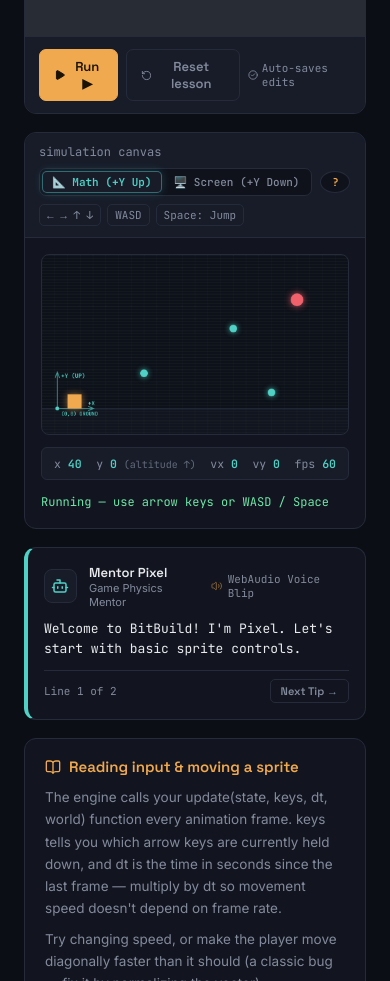
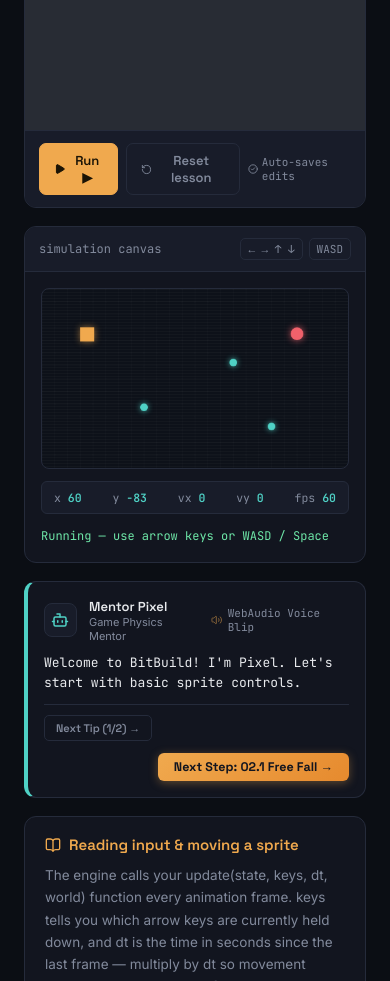
Before and after one commit to Hrithik-exe/Bitbuild, a React (Vite) app: page / in a window 390 px wide. Shown: the part 945-1926 px from the top of the page. Built offline with nearby package versions, Linux system fonts and the light colour scheme.

Commit message:
feat: split gravity into 4 bite-sized pieces with next step navigation and clean movement emulation

```diff
--- a/src/App.tsx
+++ b/src/App.tsx
@@ -136,6 +136,30 @@ export function App() {
     setActiveView('sandbox');
   };
 
+  // Navigation for Next and Prev piece-by-piece lessons
+  const currentIdx = lessons.findIndex(l => l.id === currentLesson.id);
+  const prevLesson = currentIdx > 0 ? lessons[currentIdx - 1] : null;
+  const nextLesson = currentIdx < lessons.length - 1 ? lessons[currentIdx + 1] : null;
+
+  const goToNextLesson = useCallback(() => {
+    if (nextLesson) {
+      if (!completedLessonIds.includes(currentLesson.id)) {
+        setCompletedLessonIds(prev => [...prev, currentLesson.id]);
+        setCurrentXp(prev => prev + currentLesson.xp);
+        blipAudio.playSuccessTone();
+      }
+      setCurrentLesson(nextLesson);
+      setActiveView('sandbox');
+    }
+  }, [nextLesson, currentLesson, completedLessonIds]);
+
+  const goToPrevLesson = useCallback(() => {
+    if (prevLesson) {
+      setCurrentLesson(prevLesson);
+      setActiveView('sandbox');
+    }
+  }, [prevLesson]);
+
   return (
     <div className="app-container">
       <Header
@@ -201,8 +225,16 @@ export function App() {
             />
           </div>
 
-          {/* Undertale-style Procedural Mentor Voice Dialogue */}
-          <MentorBox dialogueLines={currentLesson.mentorLines} />
+          {/* Undertale-style Procedural Mentor Voice Dialogue with Step Navigation */}
+          <MentorBox
+            dialogueLines={currentLesson.mentorLines}
+            onNextLesson={goToNextLesson}
+            onPrevLesson={goToPrevLesson}
+            hasNextLesson={Boolean(nextLesson)}
+            hasPrevLesson={Boolean(prevLesson)}
+            nextLessonLabel={nextLesson ? `${nextLesson.num} ${nextLesson.label}` : ''}
+            prevLessonLabel={prevLesson ? `${prevLesson.num} ${prevLesson.label}` : ''}
+          />
 
           {/* Detailed Lesson Instructions & Notes */}
           <LessonNote note={currentLesson.note} />
--- a/src/components/Canvas/GameCanvas.tsx
+++ b/src/components/Canvas/GameCanvas.tsx
@@ -41,10 +41,11 @@ export const GameCanvas: React.FC<GameCanvasProps> = ({
 
   // Initialize World Config with entities driven dynamically by user code
   const initWorld = useCallback((currentLessonId: string): WorldConfig => {
+    const isGroundless = currentLessonId === 'move' || currentLessonId === 'gravity-1';
     return {
       width: 480,
       height: 280,
-      groundY: 240,
+      groundY: isGroundless ? -1 : 240,
       platform: ['collision', 'capstone'].includes(currentLessonId) ? { x: 250, y: 145, w: 120, h: 20 } : null,
       goal: currentLessonId === 'capstone' ? { x: 416, y: 175, w: 38, h: 65 } : null
     };
@@ -52,15 +53,17 @@ export const GameCanvas: React.FC<GameCanvasProps> = ({
 
   const worldRef = useRef<WorldConfig>(initWorld(lessonId));
 
-  // Simulation State: Player starts grounded on the floor (groundY 240 - height 22 = 218)
+  // Simulation State: Player starts at (60,60) for free movement, or grounded on floor for physics
+  const isMoveLesson = lessonId === 'move';
+  const isAirborne = ['move', 'gravity-1', 'gravity-2'].includes(lessonId);
   const stateRef = useRef<PlayerState>({
-    x: 40,
-    y: 218,
+    x: 60,
+    y: lessonId === 'gravity-1' ? 30 : lessonId === 'gravity-2' ? 40 : isMoveLesson ? 60 : 218,
     vx: 0,
     vy: 0,
     width: 22,
     height: 22,
-    onGround: true,
+    onGround: !isAirborne,
     enemyX: 400,
     enemyY: 70,
     enemyRadius: 10,
@@ -95,16 +98,32 @@ export const GameCanvas: React.FC<GameCanvasProps> = ({
     // Reset world entities according to current lesson defaults
     worldRef.current = initWorld(lessonIdRef.current);
 
-    const gY = typeof worldRef.current.groundY === 'number' ? worldRef.current.groundY : 240;
+    const gY = typeof worldRef.current.groundY === 'number' && worldRef.current.groundY > 0
+      ? worldRef.current.groundY
+      : 240;
     const pH = stateRef.current.height || 22;
 
+    if (lessonIdRef.current === 'move') {
+      stateRef.current.x = 60;
+      stateRef.current.y = 60;
+      stateRef.current.onGround = false;
+    } else if (lessonIdRef.current === 'gravity-1') {
+      stateRef.current.x = 60;
+      stateRef.current.y = 30; // High in the air to demonstrate free fall
+      stateRef.current.onGround = false;
+    } else if (lessonIdRef.current === 'gravity-2') {
+      stateRef.current.x = 60;
+      stateRef.current.y = 40; // Mid-air to demonstrate landing on the floor
+      stateRef.current.onGround = false;
+    } else {
       stateRef.current.x = 40;
       stateRef.current.y = gY - pH; // Spawn grounded flush on the floor (218)
+      stateRef.current.onGround = true;
+    }
     stateRef.current.vx = 0;
     stateRef.current.vy = 0;
     stateRef.current.width = 22;
     stateRef.current.height = 22;
-    stateRef.current.onGround = true;
     stateRef.current.enemyX = 400;
     stateRef.current.enemyY = 70;
     stateRef.current.enemyRadius = 10;
@@ -325,8 +344,10 @@ export const GameCanvas: React.FC<GameCanvasProps> = ({
         ctx.stroke();
       }
 
-      // Draw Ground (Driven dynamically by world.groundY)
-      const groundY = typeof world.groundY === 'number' ? world.groundY : 240;
+      // Draw Ground (Driven dynamically by world.groundY - only for lessons with ground physics)
+      const hasGround = !['move', 'gravity-1'].includes(lessonId) && typeof world.groundY === 'number' && world.groundY > 0;
+      if (hasGround) {
+        const groundY = world.groundY;
         ctx.strokeStyle = '#252B3B';
         ctx.lineWidth = 2;
         ctx.beginPath();
@@ -436,6 +457,7 @@ export const GameCanvas: React.FC<GameCanvasProps> = ({
           ctx.fillText('(0,0) ROOF', axisOriginX + 6, axisOriginY + 11);
         }
         ctx.restore();
+      }
 
       // Draw Platform (Collision Box: Driven dynamically by world.platform)
       const p = world.platform;
@@ -662,7 +684,8 @@ export const GameCanvas: React.FC<GameCanvasProps> = ({
           <span>simulation canvas</span>
         </div>
 
-        {/* Coordinate Mode Toggle (Math Cartesian vs Screen Raster) */}
+        {/* Coordinate Mode Toggle (Math Cartesian vs Screen Raster) - only when ground physics is used */}
+        {!['move', 'gravity-1'].includes(lessonId) && (
           <div className="canvas-header-controls">
             <div className="coord-mode-selector">
               <button
@@ -691,11 +714,14 @@ export const GameCanvas: React.FC<GameCanvasProps> = ({
               ?
             </button>
           </div>
+        )}
 
         <div className="keys-hint">
           <span className="key">← → ↑ ↓</span>
           <span className="key">WASD</span>
+          {['gravity-3', 'gravity-4', 'collision', 'chase', 'capstone'].includes(lessonId) && (
             <span className="key">Space: Jump</span>
+          )}
         </div>
       </div>
 
@@ -753,9 +779,11 @@ export const GameCanvas: React.FC<GameCanvasProps> = ({
           </span>
           <span>
             y <b className="val-teal">{readout.y}</b>{' '}
+            {!['move', 'gravity-1'].includes(lessonId) && (
               <span style={{ fontSize: '10px', opacity: 0.7 }}>
                 {coordMode === 'math' ? '(altitude ↑)' : '(screen ↓)'}
               </span>
+            )}
           </span>
           <span>
             vx <b className="val-teal">{readout.vx}</b>
--- a/src/components/Mentor/MentorBox.tsx
+++ b/src/components/Mentor/MentorBox.tsx
@@ -6,9 +6,23 @@ import { blipAudio } from '../../services/BlipAudio';
 interface MentorBoxProps {
   dialogueLines: DialogueLine[];
   onTrigger?: string;
+  onNextLesson?: () => void;
+  onPrevLesson?: () => void;
+  hasNextLesson?: boolean;
+  hasPrevLesson?: boolean;
+  nextLessonLabel?: string;
+  prevLessonLabel?: string;
 }
 
-export const MentorBox: React.FC<MentorBoxProps> = ({ dialogueLines }) => {
+export const MentorBox: React.FC<MentorBoxProps> = ({
+  dialogueLines,
+  onNextLesson,
+  onPrevLesson,
+  hasNextLesson = false,
+  hasPrevLesson = false,
+  nextLessonLabel = '',
+  prevLessonLabel = ''
+}) => {
   const [currentLineIndex, setCurrentLineIndex] = useState(0);
   const [displayedText, setDisplayedText] = useState('');
   const [isTyping, setIsTyping] = useState(false);
@@ -76,16 +90,28 @@ export const MentorBox: React.FC<MentorBoxProps> = ({ dialogueLines }) => {
         </p>
       </div>
 
-      {dialogueLines.length > 1 && (
-        <div className="mentor-footer">
-          <span className="dialogue-counter">
-            Line {currentLineIndex + 1} of {dialogueLines.length}
-          </span>
-          <button className="btn-next-dialogue" onClick={nextDialogue}>
-            Next Tip →
-          </button>
+      <div className="mentor-footer">
+        <div className="mentor-tips-group">
+          {dialogueLines.length > 1 && (
+            <button className="btn-next-dialogue" onClick={nextDialogue}>
+              Next Tip ({currentLineIndex + 1}/{dialogueLines.length}) →
+            </button>
+          )}
         </div>
-      )}
+
+        <div className="mentor-step-nav">
+          {hasPrevLesson && (
+            <button className="btn-step-prev" onClick={onPrevLesson} title={`Previous: ${prevLessonLabel}`}>
+              ← {prevLessonLabel}
+            </button>
+          )}
+          {hasNextLesson && (
+            <button className="btn-step-next" onClick={onNextLesson} title={`Next: ${nextLessonLabel}`}>
+              Next Step: {nextLessonLabel} →
+            </button>
+          )}
+        </div>
+      </div>
     </div>
   );
 };
--- a/src/data/lessons.ts
+++ b/src/data/lessons.ts
@@ -11,8 +11,8 @@ export const chapters: Chapter[] = [
   {
     id: 'ch2',
     title: 'Chapter 2: Physics Engine Fundamentals',
-    description: 'Implement realistic gravity acceleration, jump impulses, and ground collision state.',
-    lessons: ['gravity'],
+    description: 'Implement realistic gravity acceleration, jump impulses, and ground collision state step-by-step.',
+    lessons: ['gravity-1', 'gravity-2', 'gravity-3', 'gravity-4'],
     capstoneId: 'capstone'
   },
   {
@@ -90,65 +90,249 @@ state.y = std::clamp(state.y, 0.0f, world.height - state.height);`
     }
   },
   {
-    id: 'gravity',
-    num: '02',
-    label: 'Gravity & Jump',
+    id: 'gravity-1',
+    num: '02.1',
+    label: 'Free Fall',
     chapter: 'ch2',
-    xp: 75,
+    xp: 30,
     note: {
-      title: 'Velocity, acceleration, and a jump',
+      title: 'Piece 1: Downward Acceleration',
       body: [
-        'Real motion is built from velocity (speed + direction) and acceleration (how velocity changes over time). Gravity is just a constant downward acceleration applied every frame: state.vy += gravity * dt.',
-        'A jump sets an upward vertical velocity instantly, then gravity pulls it back down. state.onGround is there so you can only jump when standing on something — try removing that check and see what happens.',
-        '📐 Why is jump impulse negative in code? Because 2D canvas coordinates place (0,0) at the roof and +Y downward, so moving UP means decreasing Y (-vy). Switch between "📐 Math (+Y Up)" and "🖥️ Screen (+Y Down)" in the canvas header to see how BitBuild translates this live!'
+        'Gravity is a constant acceleration pulling objects downward: every frame, state.vy += gravity * dt.',
+        'Watch the player accelerate downward from the air! Notice how short this code is — only 7 lines to simulate realistic free fall.'
       ]
     },
     mentorLines: [
-      { speaker: 'mentorA', text: 'Newton would be proud! Gravity constantly pulls velocity downward.', trigger: 'onEnter' },
-      { speaker: 'mentorB', text: 'Press UP arrow to jump! Watch out for infinite mid-air jumps if onGround is ignored.', trigger: 'onEnter' }
+      { speaker: 'mentorA', text: "Welcome to Gravity! Piece 1 is simple: constant downward acceleration.", trigger: 'onEnter' },
+      { speaker: 'mentorB', text: "Notice state.vy += gravity * dt? Every second, your vertical speed grows by 800 pixels!", trigger: 'onEnter' }
     ],
     code: {
-      javascript: `// Floor line is at y = 240. Since player is 22px tall, standing on floor puts top-left y = 240 - 22 = 218.
+      javascript: `// 1. Gravity accelerates vertical velocity downward
+const gravity = 800; // pixels per second squared
+
+state.vy += gravity * dt;
+state.y += state.vy * dt;
+
+// Stop at canvas bottom
+if (state.y > world.height - state.height) {
+  state.y = world.height - state.height;
+  state.vy = 0;
+}`,
+      python: `# 1. Downward gravitational acceleration
+gravity = 800.0
+
+state['vy'] += gravity * dt
+state['y'] += state['vy'] * dt
+
+if state['y'] > world['height'] - state['height']:
+    state['y'] = world['height'] - state['height']
+    state['vy'] = 0.0`,
+      cpp: `// 1. Downward gravitational acceleration
+float gravity = 800.0f;
+
+state.vy += gravity * dt;
+state.y += state.vy * dt;
+
+if (state.y > world.height - state.height) {
+  state.y = world.height - state.height;
+  state.vy = 0.0f;
+}`
+    }
+  },
+  {
+    id: 'gravity-2',
+    num: '02.2',
+    label: 'The Floor',
+    chapter: 'ch2',
+    xp: 35,
+    note: {
+      title: 'Piece 2: Ground Landing',
+      body: [
+        'Now we introduce the floor: world.groundY = 240. Because player coordinates start at top-left, the player lands when state.y >= groundY - state.height (240 - 22 = 218).',
+        'When landing, set state.vy = 0 and state.onGround = true.'
+      ]
+    },
+    mentorLines: [
+      { speaker: 'mentorA', text: "Piece 2: The Floor! Look at world.groundY = 240 in your code.", trigger: 'onEnter' },
+      { speaker: 'mentorB', text: "When touching the floor, clamp state.y and set onGround = true so we know we landed!", trigger: 'onEnter' }
+    ],
+    code: {
+      javascript: `// 2. Define the floor height and land safely
 world.groundY = 240;
+const gravity = 800;
 
-const gravity = 800;    // downward acceleration (px/s^2)
-const jumpPower = 380;  // initial upward impulse
+state.vy += gravity * dt;
+state.y += state.vy * dt;
+
+// Landing check: floor line minus player height (240 - 22 = 218)
+const floorY = world.groundY - state.height;
+if (state.y >= floorY) {
+  state.y = floorY;
+  state.vy = 0;
+  state.onGround = true;
+}`,
+      python: `# 2. Define floor height and land safely
+world['groundY'] = 240
+gravity = 800.0
+
+state['vy'] += gravity * dt
+state['y'] += state['vy'] * dt
+
+floor_y = world['groundY'] - state['height']
+if state['y'] >= floor_y:
+    state['y'] = floor_y
+    state['vy'] = 0.0
+    state['onGround'] = True`,
+      cpp: `// 2. Define floor height and land safely
+world.groundY = 240.0f;
+float gravity = 800.0f;
+
+state.vy += gravity * dt;
+state.y += state.vy * dt;
+
+float floorY = world.groundY - state.height;
+if (state.y >= floorY) {
+  state.y = floorY;
+  state.vy = 0.0f;
+  state.onGround = true;
+}`
+    }
+  },
+  {
+    id: 'gravity-3',
+    num: '02.3',
+    label: 'The Jump',
+    chapter: 'ch2',
+    xp: 40,
+    note: {
+      title: 'Piece 3: Upward Jump Impulse',
+      body: [
+        'A jump is an instant upward impulse: state.vy = -jumpPower. In 2D screen coordinates, negative velocity moves UP towards the roof!',
+        'The state.onGround check ensures you can only jump when standing on the floor, preventing infinite mid-air flapping.'
+      ]
+    },
+    mentorLines: [
+      { speaker: 'mentorA', text: "Piece 3: Time to jump! Press [UP] or [SPACE] to launch into the air.", trigger: 'onEnter' },
+      { speaker: 'mentorB', text: "Notice state.vy = -jumpPower? Negative Y moves UP towards the ceiling!", trigger: 'onEnter' }
+    ],
+    code: {
+      javascript: `// 3. Upward jump impulse when standing on the ground
+world.groundY = 240;
+const gravity = 800;
+const jumpPower = 380;
+
+// Jump impulse (negative Y moves UP)
+if (keys.up && state.onGround) {
+  state.vy = -jumpPower;
+  state.onGround = false;
+}
+
+state.vy += gravity * dt;
+state.y += state.vy * dt;
+
+const floorY = world.groundY - state.height;
+if (state.y >= floorY) {
+  state.y = floorY;
+  state.vy = 0;
+  state.onGround = true;
+} else {
+  state.onGround = false;
+}`,
+      python: `# 3. Upward jump impulse when on ground
+world['groundY'] = 240
+gravity = 800.0
+jump_power = 380.0
+
+if keys.up and state['onGround']:
+    state['vy'] = -jump_power
+    state['onGround'] = False
+
+state['vy'] += gravity * dt
+state['y'] += state['vy'] * dt
+
+floor_y = world['groundY'] - state['height']
+if state['y'] >= floor_y:
+    state['y'] = floor_y
+    state['vy'] = 0.0
+    state['onGround'] = True
+else:
+    state['onGround'] = False`,
+      cpp: `// 3. Upward jump impulse when on ground
+world.groundY = 240.0f;
+float gravity = 800.0f;
+float jumpPower = 380.0f;
+
+if (keys.up && state.onGround) {
+  state.vy = -jumpPower;
+  state.onGround = false;
+}
+
+state.vy += gravity * dt;
+state.y += state.vy * dt;
+
+float floorY = world.groundY - state.height;
+if (state.y >= floorY) {
+  state.y = floorY;
+  state.vy = 0.0f;
+  state.onGround = true;
+} else {
+  state.onGround = false;
+}`
+    }
+  },
+  {
+    id: 'gravity-4',
+    num: '02.4',
+    label: 'Run & Jump',
+    chapter: 'ch2',
+    xp: 50,
+    note: {
+      title: 'Piece 4: Full Platformer Physics',
+      body: [
+        'Now combine everything: horizontal running (vx) with vertical jumping (vy) and wall boundary clipping.',
+        'Congratulations! You just built a full platformer physics engine from scratch, piece by piece!'
+      ]
+    },
+    mentorLines: [
+      { speaker: 'mentorA', text: "Piece 4: Full Platformer Physics! Left, right, jump, gravity, and floor collision all together!", trigger: 'onEnter' },
+      { speaker: 'mentorB', text: "You assembled this piece-by-piece without drowning in a huge wall of code. Try running and jumping around!", trigger: 'onEnter' }
+    ],
+    code: {
+      javascript: `// 4. Combine horizontal running with jumping
+world.groundY = 240;
 const moveSpeed = 160;
+const gravity = 800;
+const jumpPower = 380;
 
 if (keys.left) state.vx = -moveSpeed;
 else if (keys.right) state.vx = moveSpeed;
 else state.vx = 0;
 
-// Apply constant gravitational acceleration
-state.vy += gravity * dt;
-
-// Trigger jump only when grounded
 if (keys.up && state.onGround) {
   state.vy = -jumpPower;
   state.onGround = false;
 }
 
+state.vy += gravity * dt;
 state.x += state.vx * dt;
 state.y += state.vy * dt;
 
-// Ground landing check (ground level is 240 - 22 = 218)
-const groundY = world.groundY - state.height;
-if (state.y >= groundY) {
-  state.y = groundY;
+const floorY = world.groundY - state.height;
+if (state.y >= floorY) {
+  state.y = floorY;
   state.vy = 0;
   state.onGround = true;
 } else {
   state.onGround = false;
 }
 
+// Keep inside canvas walls
 state.x = Math.max(0, Math.min(world.width - state.width, state.x));`,
-      python: `# Python Gravity & Jump Implementation
-# Floor line is at 240 (standing on floor puts player top-left at 240 - 22 = 218)
+      python: `# 4. Combine horizontal running with jumping
 world['groundY'] = 240
-
+move_speed = 160.0
 gravity = 800.0
 jump_power = 380.0
-move_speed = 160.0
 
 if keys.left:
     state['vx'] = -move_speed
@@ -157,51 +341,52 @@ elif keys.right:
 else:
     state['vx'] = 0.0
 
-state['vy'] += gravity * dt
-
 if keys.up and state['onGround']:
     state['vy'] = -jump_power
     state['onGround'] = False
 
+state['vy'] += gravity * dt
 state['x'] += state['vx'] * dt
 state['y'] += state['vy'] * dt
 
-ground_y = world['groundY'] - state['height']
-if state['y'] >= ground_y:
-    state['y'] = ground_y
+floor_y = world['groundY'] - state['height']
+if state['y'] >= floor_y:
+    state['y'] = floor_y
     state['vy'] = 0.0
     state['onGround'] = True
 else:
     state['onGround'] = False
 
 state['x'] = max(0, min(world['width'] - state['width'], state['x']))`,
-      cpp: `// C++ Physics Sandbox
-// Floor line is at 240 (standing on floor puts player top-left at 240 - 22 = 218)
+      cpp: `// 4. Combine horizontal running with jumping
 world.groundY = 240.0f;
-
+float moveSpeed = 160.0f;
 float gravity = 800.0f;
 float jumpPower = 380.0f;
-float moveSpeed = 160.0f;
 
 if (keys.left) state.vx = -moveSpeed;
 else if (keys.right) state.vx = moveSpeed;
 else state.vx = 0.0f;
 
-state.vy += gravity * dt;
 if (keys.up && state.onGround) {
   state.vy = -jumpPower;
   state.onGround = false;
 }
 
+state.vy += gravity * dt;
 state.x += state.vx * dt;
 state.y += state.vy * dt;
 
-float groundY = world.groundY - state.height;
-if (state.y >= groundY) {
-  state.y = groundY;
+float floorY = world.groundY - state.height;
+if (state.y >= floorY) {
+  state.y = floorY;
   state.vy = 0.0f;
   state.onGround = true;
-}`
+} else {
+  state.onGround = false;
+}
+
+state.x = std::clamp(state.x, 0.0f, world.width - state.width);`
     }
   },
   {
--- a/src/index.css
+++ b/src/index.css
@@ -813,7 +813,9 @@ code.inline {
   justify-content: space-between;
   align-items: center;
   border-top: 1px solid var(--border);
-  padding-top: 8px;
+  padding-top: 10px;
+  gap: 12px;
+  flex-wrap: wrap;
 }
 
 .dialogue-counter {
@@ -822,18 +824,81 @@ code.inline {
   color: var(--text-muted);
 }
 
+.mentor-tips-group {
+  display: flex;
+  align-items: center;
+  gap: 8px;
+}
+
 .btn-next-dialogue {
   background: transparent;
   border: 1px solid var(--border);
   color: var(--text-muted);
   font-size: 11px;
-  padding: 4px 10px;
+  padding: 5px 11px;
   border-radius: 5px;
+  cursor: pointer;
+  transition: all 0.15s ease;
 }
 
 .btn-next-dialogue:hover {
   color: var(--text);
   border-color: var(--text-muted);
+}
+
+.mentor-step-nav {
+  display: flex;
+  align-items: center;
+  gap: 10px;
+  margin-left: auto;
+}
+
+.btn-step-prev {
+  font-family: 'Space Grotesk', sans-serif;
+  font-weight: 600;
+  font-size: 12px;
+  background: var(--panel-alt);
+  border: 1px solid var(--border);
+  color: var(--text-muted);
+  padding: 6px 14px;
+  border-radius: 6px;
+  cursor: pointer;
+  transition: all 0.15s ease;
+  display: inline-flex;
+  align-items: center;
+  gap: 6px;
+}
+
+.btn-step-prev:hover {
+  color: var(--text);
+  border-color: var(--text-muted);
+}
+
+.btn-step-next {
+  font-family: 'Space Grotesk', sans-serif;
+  font-weight: 700;
+  font-size: 12.5px;
+  background: linear-gradient(135deg, #F0A94E 0%, #E68A2E 100%);
+  color: #12151F;
+  border: none;
+  padding: 6px 16px;
+  border-radius: 6px;
+  cursor: pointer;
+  box-shadow: 0 2px 10px rgba(240, 169, 78, 0.35);
+  transition: all 0.18s cubic-bezier(0.16, 1, 0.3, 1);
+  display: inline-flex;
+  align-items: center;
+  gap: 6px;
+}
+
+.btn-step-next:hover {
+  transform: translateY(-1px);
+  box-shadow: 0 4px 16px rgba(240, 169, 78, 0.55);
+  background: linear-gradient(135deg, #FFBD66 0%, #F0A94E 100%);
+}
+
+.btn-step-next:active {
+  transform: translateY(0);
 }
 
 /* Skill Tree Layout */
```
Lines whose indentation alone changed are shown as unchanged.
